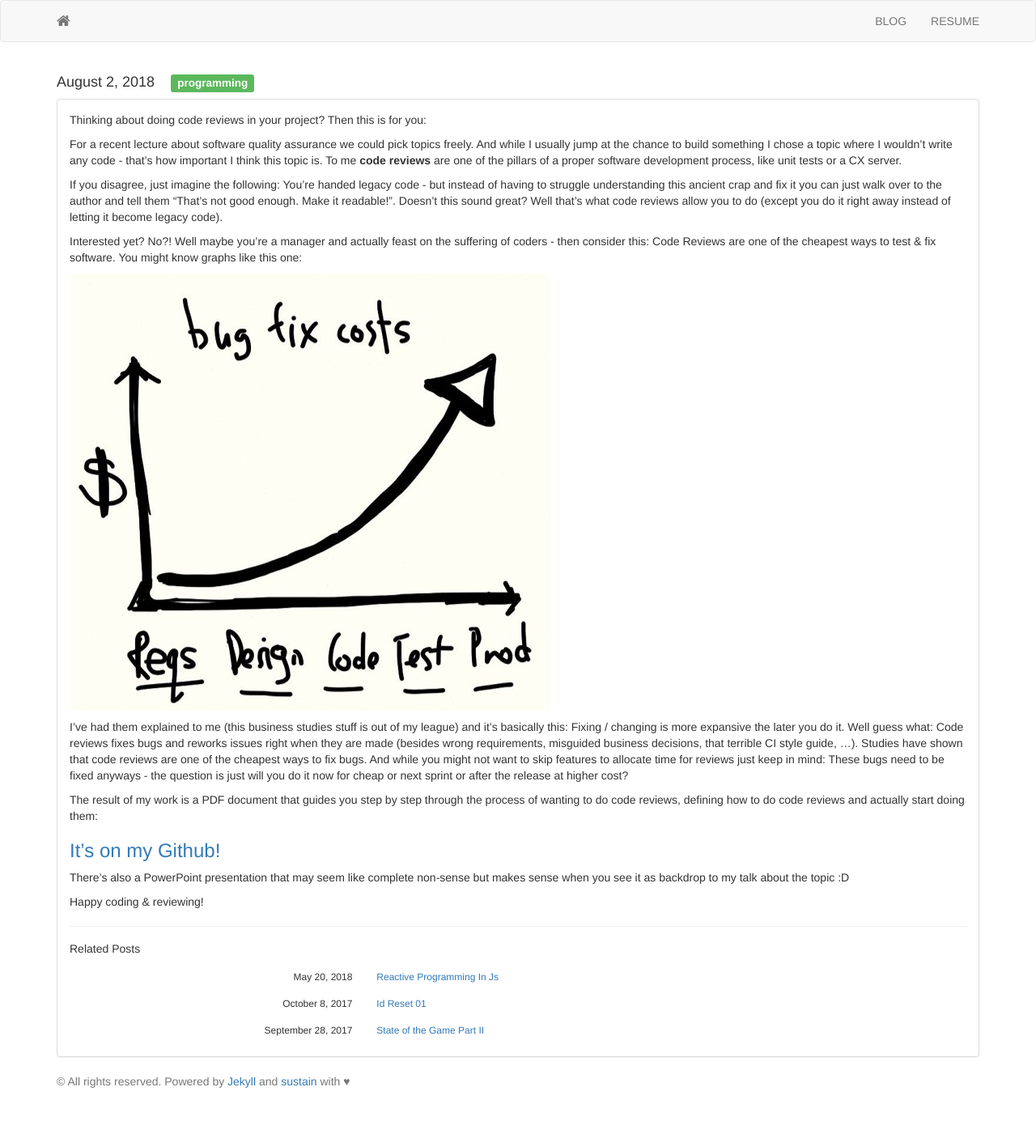
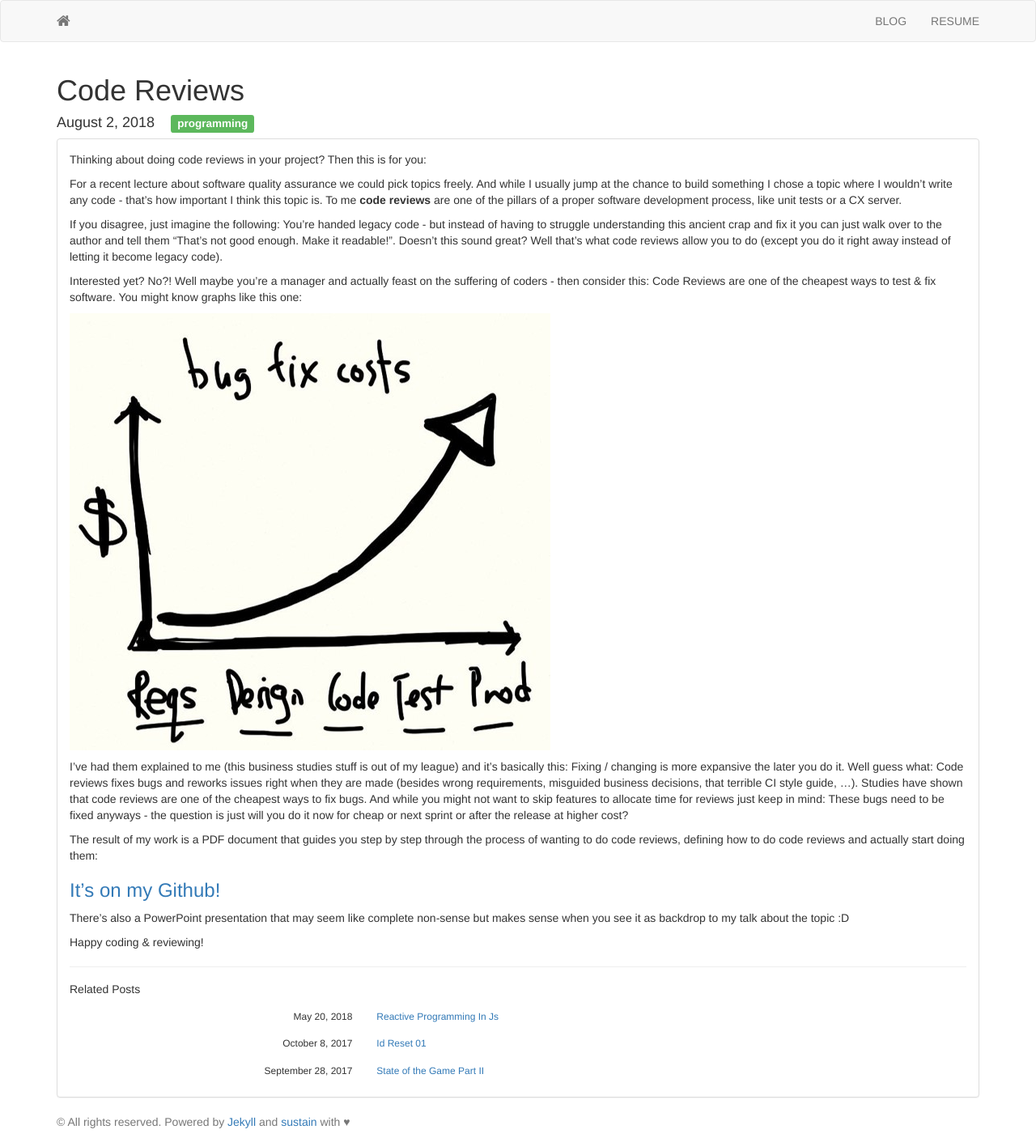
Before and after one commit to manuelhuber/manuel-huber.de, a Jekyll site: the page built from _posts/2018-08-02-code-reviews.md, in a window 1280 px wide. Shown: the whole page at 81% size. Built offline with Jekyll 4.4.1, drawn with Linux system fonts in a browser that asks for light colours; nearby versions of some CDN libraries; before the commit the page ends 1356 px from its top, so only the background shows below that.

Commit message:
added formatted title to post

```diff
--- a/_posts/2018-08-02-code-reviews.md
+++ b/_posts/2018-08-02-code-reviews.md
@@ -1,5 +1,6 @@
 ---
 tags: [programming]
+titleFormatted: Code <fat>Reviews</fat>
 ---
 
 Thinking about doing code reviews in your project? Then this is for you:
```
